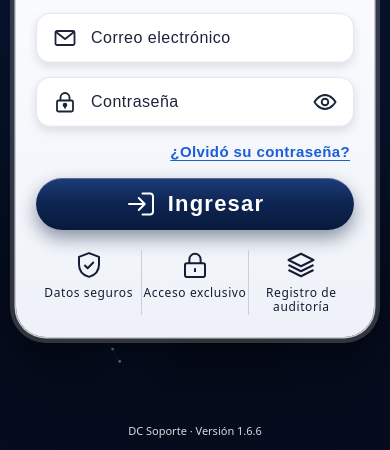
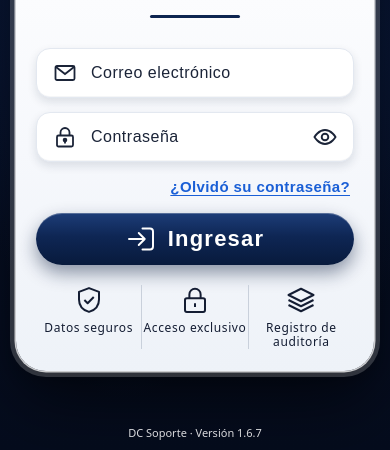
Before and after one commit to dcgestionjuridica/Dc-Soporte, a plain HTML site: page index.html in a window 390 px wide. Shown: the part 394-844 px from the top of the page. Drawn offline with Linux system fonts and the light colour scheme.

Commit message:
1.6.7: la entrada cabe completa en una sola pantalla (versión incluida) en celular, tableta y computador, parados o acostados
Co-Authored-By: Claude Opus 5.5 <noreply@anthropic.com>
Claude-Session: https://claude.ai/code/session_01SNYUpaPY4j9TfaNp4tzvXB

```diff
--- a/app.js
+++ b/app.js
@@ -1,7 +1,7 @@
 /* DC Soporte · centro de control de la plataforma DC Gestión Jurídica
    Solo la cuenta de plataforma puede ver datos: cada consulta la verifica el servidor. */
 'use strict';
-const VERSION = '1.6.6';
+const VERSION = '1.6.7';
 const SB = 'https://okvxxppudwbcldxpxyfw.supabase.co';
 const LLAVE = 'sb_publishable_oDR8SiWeo1owprP7to2azQ_S30AT_8Y';
 const CLAVE_SESION = 'dcsoporte-sesion';
--- a/entrada.css
+++ b/entrada.css
@@ -93,7 +93,7 @@
 .ent .version{position:absolute;left:0;right:0;bottom:12px;z-index:2;text-align:center;font-size:11px;color:rgba(255,255,255,.85)}
 
 /* celular */
-@media (max-width:820px){
+@media (max-width:1100px) and (orientation:portrait){
   .ent{flex-direction:column;gap:22px;padding:28px 16px 48px;justify-content:flex-start}
   .ent .ent-marca{width:100%;flex:none}
   .ent .escenario{width:96px;height:84px}
@@ -122,7 +122,7 @@
   .ent .sellos{margin-top:20px}
 }
 /* tableta: la tarjeta un poco más grande que en el celular */
-@media (min-width:560px) and (max-width:820px){
+@media (min-width:560px) and (max-width:1100px) and (orientation:portrait){
   .ent{padding-top:48px}
   .ent .escenario{width:132px;height:116px}.ent .escenario .ent-logo{border-radius:24px}
   .ent .nombre{font-size:38px}.ent .nombre sup{font-size:15px;vertical-align:20px}
@@ -151,7 +151,7 @@
 @media (prefers-reduced-motion:reduce){.ent *{animation-duration:.01s!important;animation-delay:0s!important;animation-iteration-count:1!important}}
 #app.modo-ent{max-width:none;padding-bottom:0;margin:0}
 #app.modo-ent:before,#app.modo-ent:after{display:none}
-@media (min-width:821px){.ent{padding:20px 6.5vw 34px 4vw}.ent .ent-marca{width:auto}.ent .marca-in{width:540px}}
+@media (min-width:1101px), (orientation:landscape){.ent{padding:20px 6.5vw 34px 4vw}.ent .ent-marca{width:auto}.ent .marca-in{width:540px}}
 
 /* 1.6.0 · entrar con huella, estilo banco (igual que en la app del celular) */
 .ent .hb{display:flex;flex-direction:column;align-items:center;text-align:center}
@@ -173,13 +173,13 @@
 .ent .hb-cambio{margin-top:14px;border:0;background:none;cursor:pointer;font:500 15px 'Figtree',sans-serif;color:#5b6478}
 .ent .hb-cambio b{color:var(--azul-link);font-weight:700}
 @keyframes hbLatido{0%,100%{transform:scale(1);box-shadow:0 0 0 8px rgba(231,185,74,.14),0 0 0 16px rgba(231,185,74,.06),0 14px 30px rgba(8,26,60,.45)}50%{transform:scale(1.05);box-shadow:0 0 0 12px rgba(231,185,74,.22),0 0 0 24px rgba(231,185,74,.08),0 14px 30px rgba(8,26,60,.45)}}
-@media (max-width:820px){
+@media (max-width:1100px) and (orientation:portrait){
   .ent .hb-hola{font-size:16px}.ent .hb-nom{font-size:27px}.ent .hb-correo{font-size:13.5px}
   .ent .hb-circ{width:108px;height:108px;margin:20px 0 12px}.ent .hb-circ .ico{width:60px;height:60px}
   .ent .hb-toque{font-size:16.5px}.ent .hb-toque2{font-size:12.5px}
   .ent .hb-clave{height:50px;font-size:17px}.ent .hb-cambio{font-size:13.5px;margin-top:12px}
 }
-@media (min-width:821px) and (max-height:700px){
+@media (min-width:1101px) and (max-height:700px), (orientation:landscape) and (max-height:700px){
   .ent .tarjeta:has(.hb){padding-top:56px;padding-bottom:20px}
   .ent .hb-circ{width:96px;height:96px;margin:14px 0 10px}.ent .hb-circ .ico{width:54px;height:54px}
   .ent .hb-nom{font-size:28px}.ent .tarjeta:has(.hb) .sellos{margin-top:16px}
@@ -196,5 +196,16 @@
 .ent .btn-ent{letter-spacing:1.2px}
 .ent .sello{letter-spacing:.6px}
 .ent .hb-toque,.ent .hb-toque2,.ent .hb-clave,.ent .hb-cambio,.ent .hb-correo{letter-spacing:.5px}
-@media (max-width:820px){.ent .sub{font-size:15px;letter-spacing:.5px}.ent .campo{margin-bottom:14px}.ent .campo input{font-size:16px}.ent .olvido{margin:12px 2px 16px}}
-@media (min-width:821px){.ent .tarjeta{padding-top:84px}.ent .subraya{margin:20px auto 30px}.ent .campo{margin-bottom:20px;height:54px}.ent .olvido{margin:20px 2px 26px}.ent .sellos{margin-top:30px}}
+@media (max-width:1100px) and (orientation:portrait){.ent .sub{font-size:15px;letter-spacing:.5px}.ent .campo{margin-bottom:14px}.ent .campo input{font-size:16px}.ent .olvido{margin:12px 2px 16px}}
+@media (min-width:1101px), (orientation:landscape){.ent .tarjeta{padding-top:84px}.ent .subraya{margin:20px auto 30px}.ent .campo{margin-bottom:20px;height:54px}.ent .olvido{margin:20px 2px 26px}.ent .sellos{margin-top:30px}}
+
+/* 1.6.7 · la entrada SIEMPRE cabe completa en una sola pantalla, sin bajar, en todo equipo (celular y tableta paradas
+   o acostadas, computador): alto exacto de la pantalla visible, respeta las barras del sistema y entrada.js achica todo
+   lo necesario para que quepa (versión incluida). */
+.ent{height:100vh;height:100dvh;min-height:0;
+  padding-top:calc(20px + env(safe-area-inset-top));padding-bottom:calc(34px + env(safe-area-inset-bottom))}
+@media (max-width:1100px) and (orientation:portrait){.ent{padding-top:calc(24px + env(safe-area-inset-top));padding-bottom:calc(40px + env(safe-area-inset-bottom))}}
+.ent .version{bottom:calc(10px + env(safe-area-inset-bottom))}
+#app.modo-ent{min-height:0;height:100vh;height:100dvh;overflow:hidden}
+body:has(#app.modo-ent){min-height:0;overflow:hidden}
+@media (max-width:1100px) and (orientation:portrait){.ent{justify-content:center;justify-content:safe center}}
--- a/entrada.js
+++ b/entrada.js
@@ -10,17 +10,30 @@ function efectosEntrada() {
 
   /* tamaño automático: en pantallas anchas todo se escala según el ancho y el ALTO disponibles (igual que la web de DC) */
   const piezas = [raiz.querySelector('.ent-marca'), raiz.querySelector('.tarjeta')];
+  // 1.6.7: después de escalar se mide; si algo se sale de la pantalla visible (arriba, abajo o la versión), se achica hasta que quepa.
+  const ancha = matchMedia('(min-width:1101px), (orientation:landscape)');
   function escala() {
-    const ancho = innerWidth, alto = innerHeight;
-    if (ancho > 820) {
-      const e = Math.max(0.45, Math.min(1.3, Math.min(ancho / 1670, alto / 942)));
-      piezas.forEach(p => { p.style.zoom = e; });
-    } else {
-      const e = Math.max(0.8, Math.min(1, alto / 760));
-      piezas.forEach(p => { p.style.zoom = alto < 760 ? e : ''; });
+    const ancho = innerWidth, alto = raiz.clientHeight || innerHeight;
+    let e = ancha.matches ? Math.min(1.3, ancho / 1670, alto / 942) : 1;
+    const poner = () => piezas.forEach(p => { p.style.zoom = e; });
+    poner();
+    const cs = getComputedStyle(raiz), arriba = parseFloat(cs.paddingTop) || 0, abajo = parseFloat(cs.paddingBottom) || 0;
+    for (let i = 0; i < 5; i++) {
+      const base = raiz.getBoundingClientRect().top;
+      const r = piezas.map((p, k) => { const x = p.getBoundingClientRect(); return { top: x.top - base - (k === 1 ? 40 * e : 0), bottom: x.bottom - base }; });
+      const sup = Math.min(...r.map(x => x.top)), inf = Math.max(...r.map(x => x.bottom));
+      if (sup >= 0 && inf <= alto - abajo + 1) break;
+      const libre = alto - arriba - abajo, usa = ancha.matches ? inf - sup : inf - arriba;
+      e = Math.max(0.3, e * Math.min(0.98, libre / Math.max(1, usa)));
+      poner();
+      if (e === 0.3) break;
     }
   }
   escala(); on(window, 'resize', escala);
+  // si la tarjeta cambia (huella, contraseña, mensajes de error), se vuelve a medir
+  const obs = new MutationObserver(() => requestAnimationFrame(escala));
+  obs.observe(raiz.querySelector('.tarjeta'), { childList: true, subtree: true, characterData: true }); quitar.push(() => obs.disconnect());
+  if (document.fonts && document.fonts.ready) document.fonts.ready.then(() => vivo && escala());
 
   /* red de puntos */
   const c = document.getElementById('red'), x = c.getContext('2d'), d = Math.min(2, devicePixelRatio || 1), m = { x: -9999, y: -9999 };
--- a/index.html
+++ b/index.html
@@ -18,16 +18,16 @@
 <link rel="apple-touch-icon" href="img/app/icono-apple-180.png">
 <link rel="preconnect" href="https://fonts.googleapis.com">
 <link rel="stylesheet" href="https://fonts.googleapis.com/css2?family=Inter:wght@400;500;600;700;800&family=Figtree:ital,wght@0,400;0,500;0,600;0,700;0,800;1,500&display=swap">
-<link rel="stylesheet" href="app.css?v=1.6.6">
-<link rel="stylesheet" href="entrada.css?v=1.6.6">
-<script src="tema.js?v=1.6.6"></script>
+<link rel="stylesheet" href="app.css?v=1.6.7">
+<link rel="stylesheet" href="entrada.css?v=1.6.7">
+<script src="tema.js?v=1.6.7"></script>
 </head>
 <body>
 <div id="app"><div class="cargando"></div></div>
-<script src="iconos.js?v=1.6.6"></script>
-<script src="entrada.js?v=1.6.6"></script>
-<script src="informes.js?v=1.6.6"></script>
-<script src="huella.js?v=1.6.6"></script>
-<script src="app.js?v=1.6.6"></script>
+<script src="iconos.js?v=1.6.7"></script>
+<script src="entrada.js?v=1.6.7"></script>
+<script src="informes.js?v=1.6.7"></script>
+<script src="huella.js?v=1.6.7"></script>
+<script src="app.js?v=1.6.7"></script>
 </body>
 </html>
--- a/sw.js
+++ b/sw.js
@@ -2,7 +2,7 @@
    Siempre pide primero a internet (así cada versión nueva llega sola);
    solo si no hay conexión usa la última copia guardada de la página.
    Nunca guarda nada del servidor (Supabase): solo archivos propios. */
-const CACHE = 'dcsoporte-1.6.6';
+const CACHE = 'dcsoporte-1.6.7';
 self.addEventListener('install', e => { self.skipWaiting(); });
 self.addEventListener('activate', e => {
   e.waitUntil(caches.keys().then(ks => Promise.all(ks.filter(k => k !== CACHE).map(k => caches.delete(k)))).then(() => self.clients.claim()));
```
